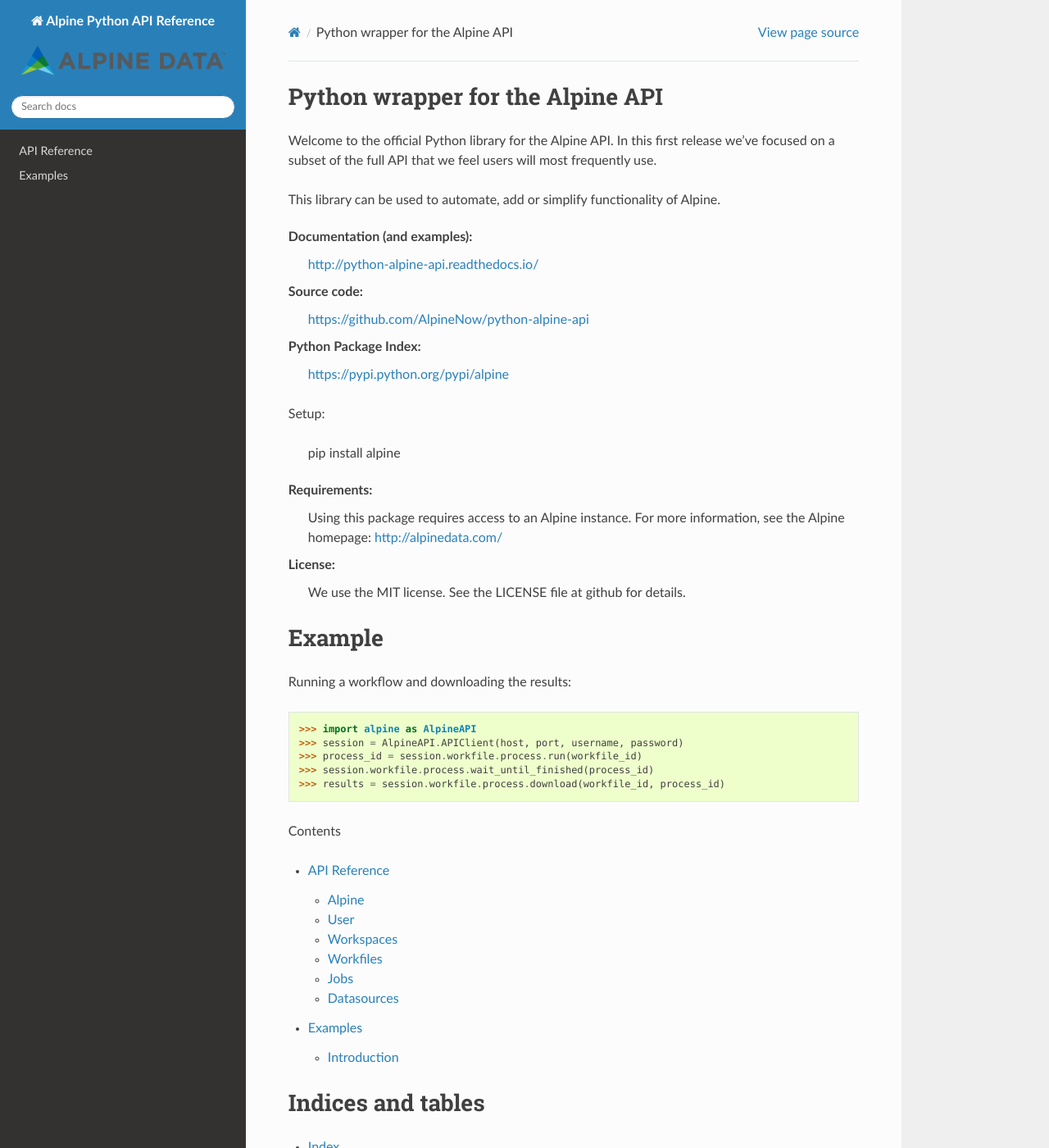
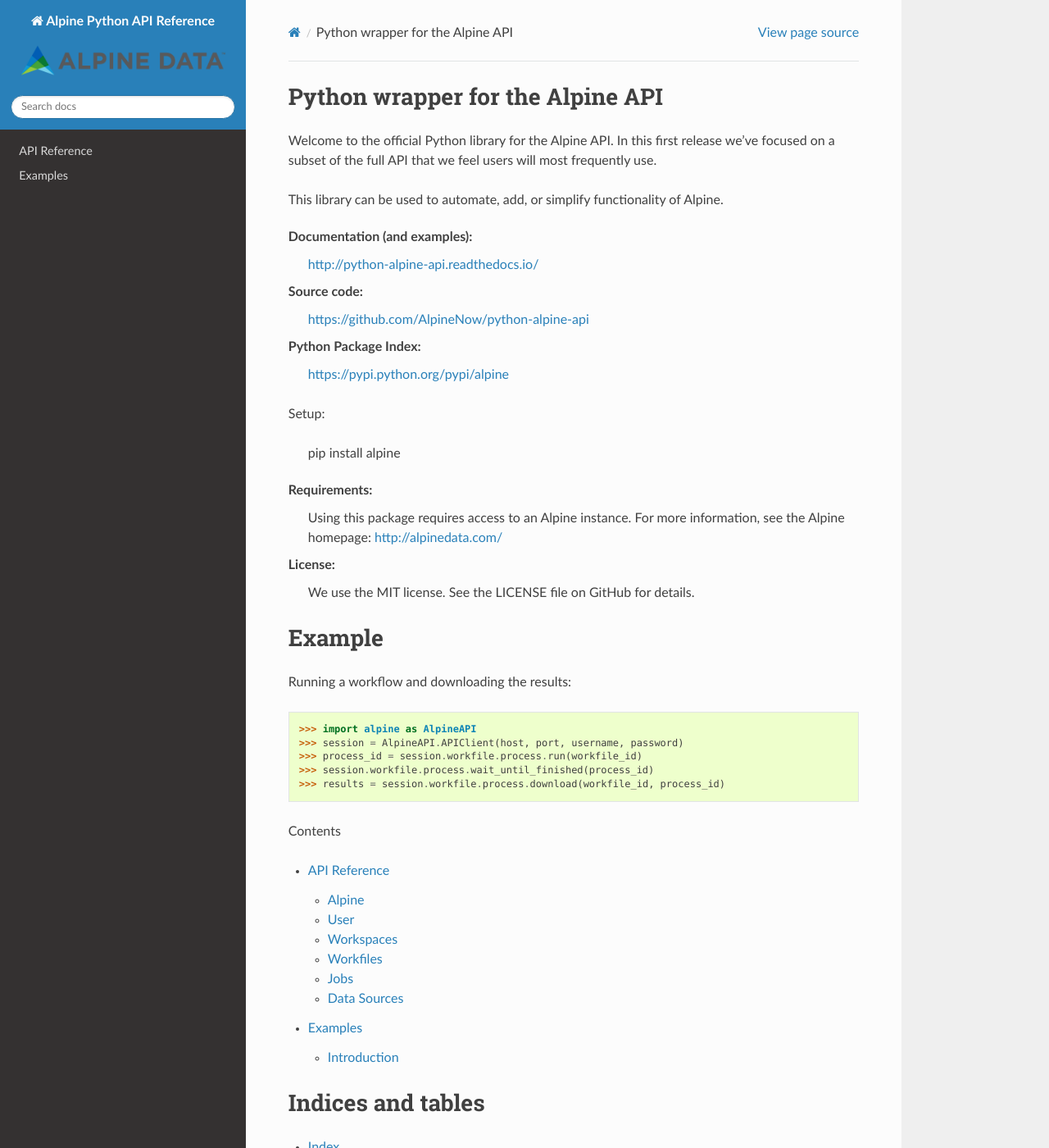
Before and after one commit to AlpineNow/python-alpine-api, a Sphinx documentation site: the page built from doc/index.rst, in a window 1280 px wide and 1400 px high. Shown: the whole window at 82% size. Built offline with Sphinx 7.4.7 and the Read the Docs theme 2.0.0, drawn with Linux system fonts in a browser that asks for light colours.

Commit message:
data source edits

```diff
--- a/README.rst
+++ b/README.rst
@@ -4,7 +4,7 @@
 Welcome to the official Python library for the Alpine API. In this first release we've focused on a subset of the full
 API that we feel users will most frequently use.
 
-This library can be used to automate, add or simplify functionality of Alpine.
+This library can be used to automate, add, or simplify functionality of Alpine.
 
 Documentation (and examples):
    http://python-alpine-api.readthedocs.io/
@@ -24,7 +24,7 @@
    http://alpinedata.com/
 
 License:
-   We use the MIT license. See the LICENSE file at github for details.
+   We use the MIT license. See the LICENSE file on GitHub for details.
 
 Example
 =======
--- a/doc/Datasources.rst
+++ b/doc/Datasources.rst
@@ -1,4 +1,4 @@
-Datasources
+Data Sources
 ***********
 
 .. automodule:: alpine.datasource
```
Also changed, not shown: 1 other file.
